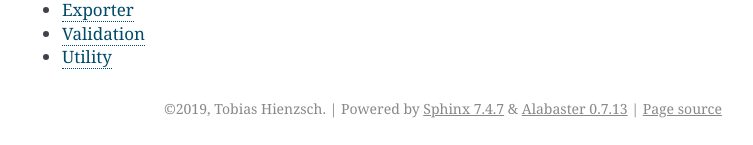
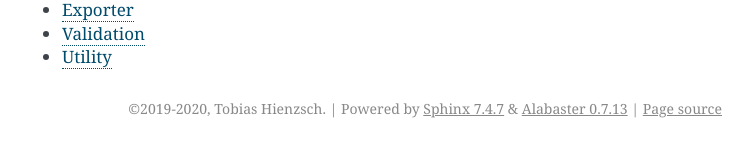
Before and after one commit to tobanteAudio/python-juce, a Sphinx documentation site: the page built from docs/index.rst, in a window 1280 px wide. Shown: the part 1963-2108 px from the top of the page, without its empty margins (388-1141 px from the left). Built offline with Sphinx 7.4.7, drawn with Linux system fonts in a browser that asks for light colours.

Commit message:
New year, new copyright header

```diff
--- a/docs/conf.py
+++ b/docs/conf.py
@@ -18,7 +18,7 @@ sys.path.insert(0, os.path.abspath('..'))
 
 # -- Project information -----------------------------------------------------
 project = 'python-juce'
-copyright = '2019, Tobias Hienzsch'
+copyright = '2019-2020, Tobias Hienzsch'
 author = 'Tobias Hienzsch'
 
 
```
Also changed, not shown: 1 other file.
